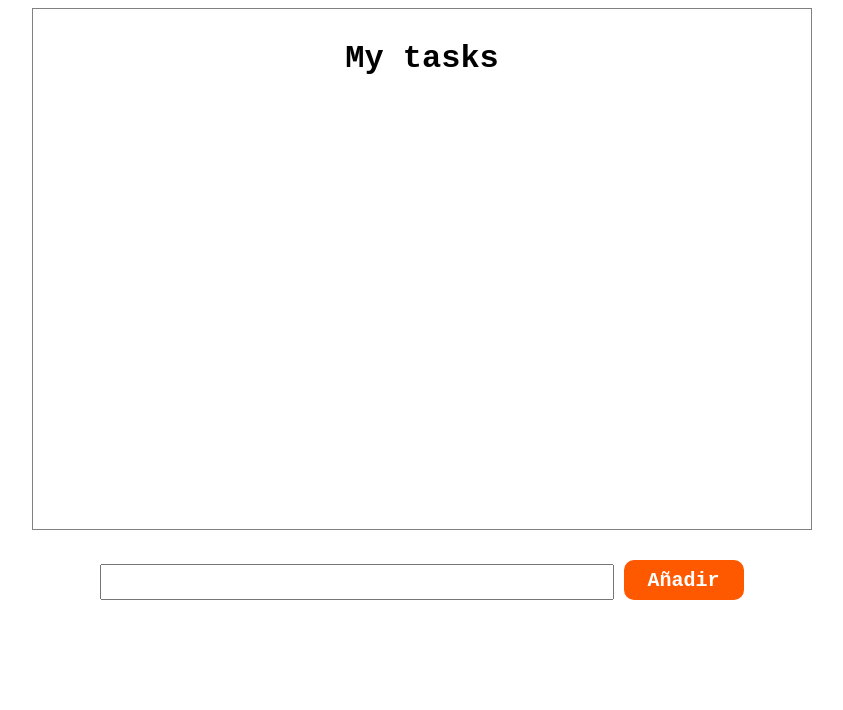
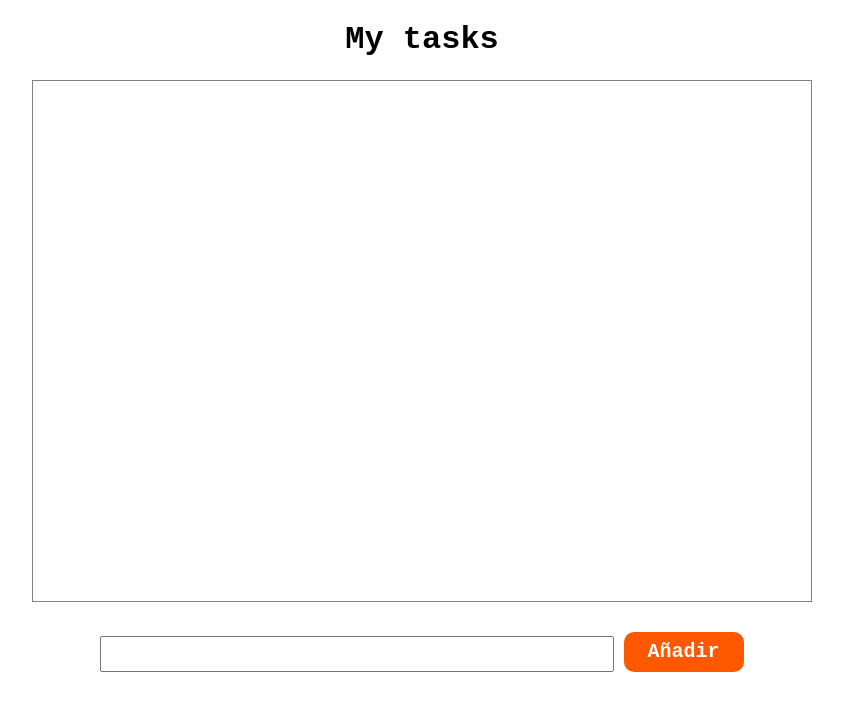
Before and after one commit to MariaAlba1306/todolist, a plain HTML site: page index.html in a window 1280 px wide. Shown: the whole page, without its empty margins (218-1061 px from the left). Drawn offline with nearby package versions, Linux system fonts and the light colour scheme.

Commit message:
title changed

```diff
--- a/index.html
+++ b/index.html
@@ -10,8 +10,8 @@
     <title>FE Bootcamp Project 3</title>
   </head>
   <body>
+    <div><h1>My tasks</h1></div>
     <div class="list">
-      <h1>My tasks</h1>
       <div id="task-1" class="tasks"></div>
     </div>
     <div class="form">
```
